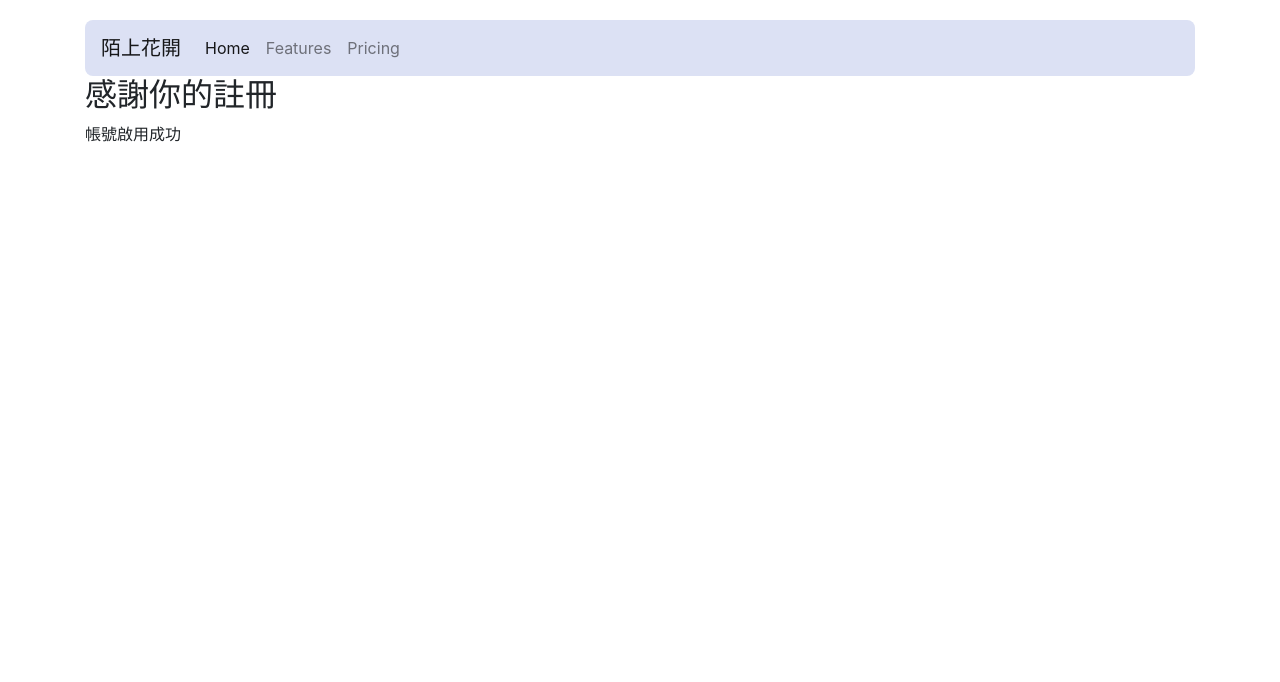
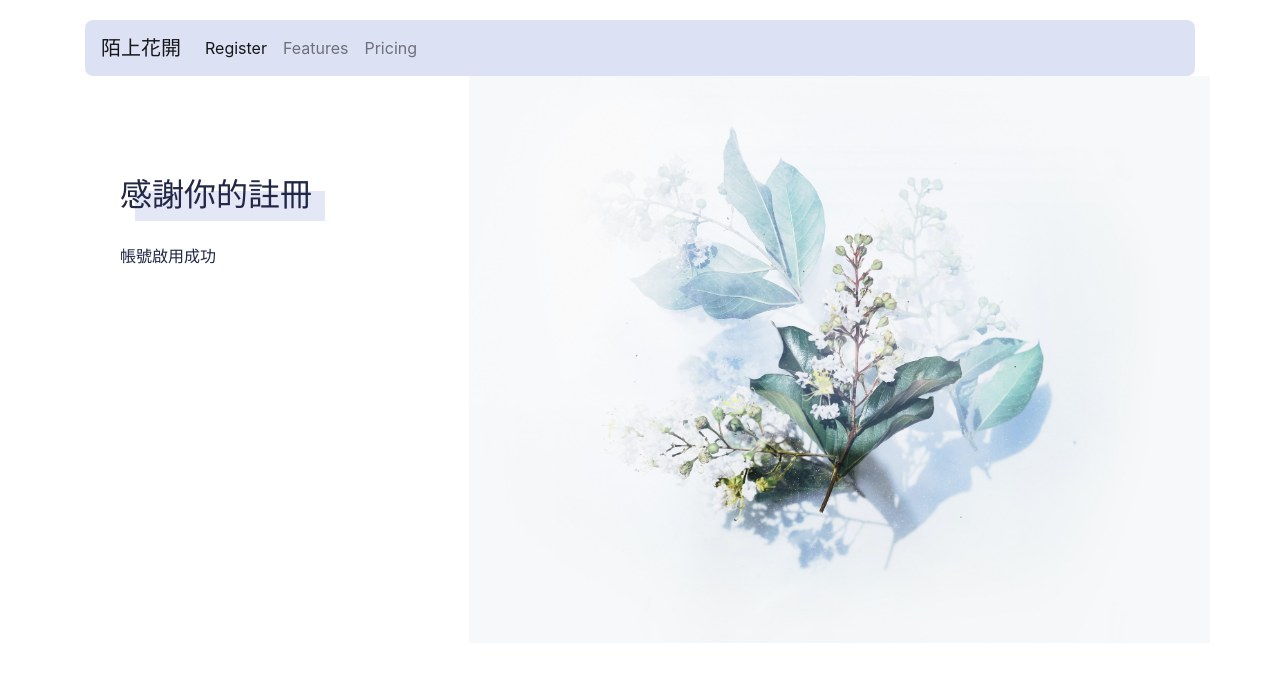
Before and after one commit to anthea-wu/FlaskImply_Login, a Flask app: template member/templates/register/successT.html in a window 1280 px wide. Shown: the top 682 px of the page. Run offline with Flask 2, Linux system fonts and the light colour scheme; the template is opened without the code that fills it, so the values that code supplies are empty; some libraries are stand-ins or nearby versions.

Commit message:
完成Coding
解決問題1

```diff
--- a/config.py
+++ b/config.py
@@ -7,7 +7,7 @@ class Config:
     SQLALCHEMY_DATABASE_URI = 'sqlite:///' + os.path.join(path, 'member/static/data/register.sqlite')
     SECRET_KEY = os.environ.get('SECRET_KEY')
 
-    MAIL_SERVER = 'stmp.gmail.com'
+    MAIL_SERVER = 'smtp.gmail.com'
     MAIL_PORT = 587
     MAIL_USE_TLS = True
     MAIL_USERNAME = os.environ.get('MAIL_USERNAME')
--- a/member/setting/view.py
+++ b/member/setting/view.py
@@ -20,8 +20,8 @@ def register():
 
         send_mail(
             sender='陌上花開',
-            recipients=[user.email,],
-            subject='啟用你的帳號',
+            recipients=[user.email],
+            subject='啟用帳號',
             template='mail/welcome',
             mailtype='html',
             user=user,
--- a/member/templates/base.html
+++ b/member/templates/base.html
@@ -39,7 +39,7 @@
       <div class="collapse navbar-collapse" id="navbarNav">
         <ul class="navbar-nav">
           <li class="nav-item active">
-            <a class="nav-link" href="{{ url_for('register') }}">Home</a>
+            <a class="nav-link" href="{{ url_for('register') }}">Register</a>
           </li>
           <li class="nav-item">
             <a class="nav-link" href="#">Features</a>
--- a/member/templates/register/successT.html
+++ b/member/templates/register/successT.html
@@ -7,14 +7,51 @@
 {%block head%}
 {{super()}}
 <style>
+    .register {
+        padding-left: 50px;
+        position: relative;
+        color: #212745;
+    }
 
+    .left {
+        margin-top: 100px;
+    }
+
+    h2 {
+        margin-bottom: 30px;
+    }
+
+    h2::before {
+        content: '';
+        display: block;
+        width: 190px;
+        height: 30px;
+        background-color: #DCE1F4;
+        opacity: 0.8;
+        position: absolute;
+        left: 65px;
+        top: 115px;
+        z-index: -1;
+    }
+
+
+    .registerFlower {
+        width: 65%;
+        position: absolute;
+        right: 0;
+        top: 0;
+        z-index: -2;
+    }
 </style>
 {%endblock head%}
 
 
 {%block content%}
-<div class="container">
-    <h2>感謝你的註冊</h2>
-    <p>帳號啟用成功</p>
+<div class="container register">
+    <div class="left">
+        <h2>感謝你的註冊</h2>
+        <p>帳號啟用成功</p>
+    </div>
+    <img src="{{ url_for('static', filename='image/register.jpg') }}" class="registerFlower">
 </div>
 {%endblock content%}
```
Also changed, not shown: member/templates/mail/welcome.html (+3 -10 lines), README.md.
